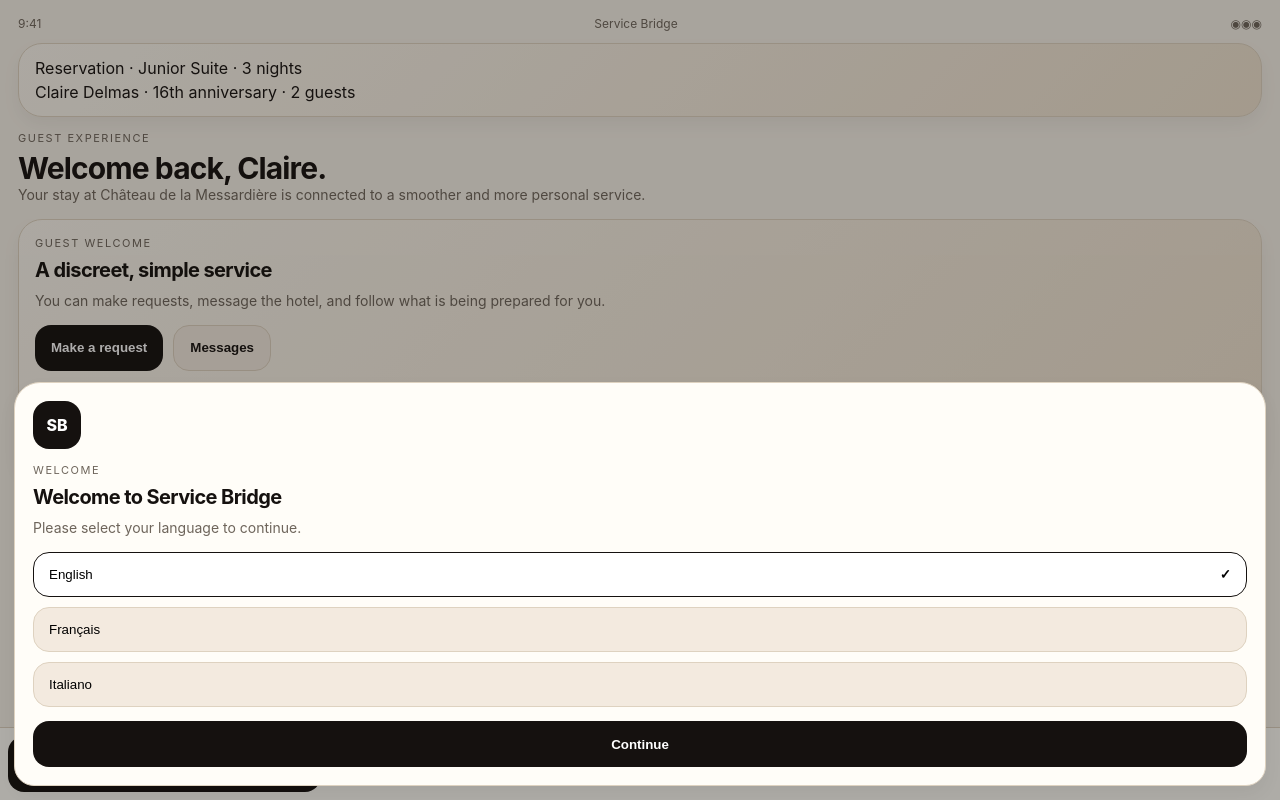
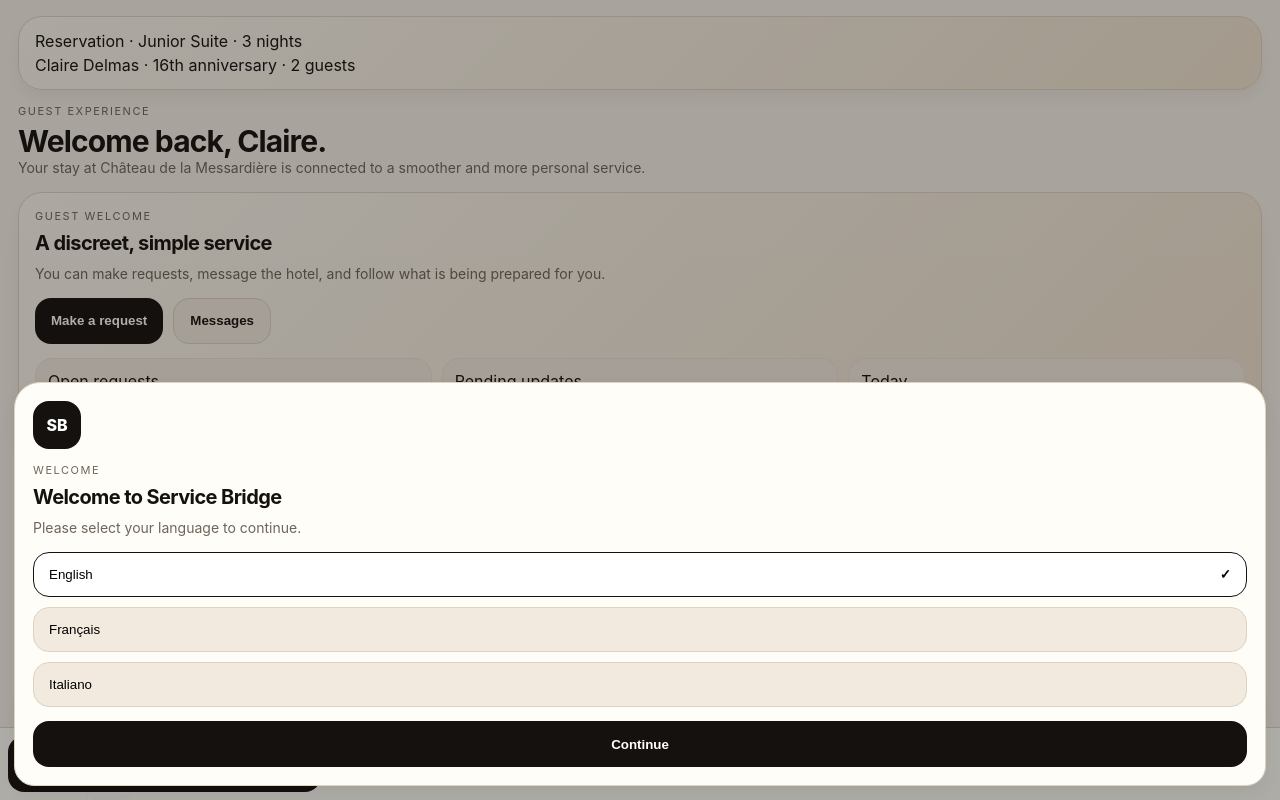
Before and after one commit to WqlkyHub/Service-Bridge, a plain HTML site: page index.html in a window 1280 px wide. Drawn offline with Linux system fonts and the light colour scheme.

Commit message:
Add files via upload

```diff
--- a/index.html
+++ b/index.html
@@ -33,11 +33,11 @@
 body{display:flex;justify-content:center;align-items:flex-start}
 .shell{width:100%;height:100%;padding:0;margin:0}
 .phone{width:100%;height:100svh;background:var(--bg);overflow:hidden;position:relative;display:flex;flex-direction:column}
-.status{display:flex;justify-content:space-between;padding:max(env(safe-area-inset-top,16px),16px) 18px 8px;font-size:12px;color:var(--muted)}
+.status{display:none}
 .screen{display:none;flex:1;min-height:0;flex-direction:column;overflow:hidden}.screen.active{display:flex}
-.head{padding:4px 18px 14px}.eyebrow{font-size:11px;letter-spacing:.14em;text-transform:uppercase;color:var(--muted);margin-bottom:8px}h1,h2,h3{margin:0;font-weight:700;letter-spacing:-.03em;color:var(--black)}h1{font-size:30px;line-height:1.02}h2{font-size:20px}h3{font-size:15px}
+.head{padding:max(env(safe-area-inset-top,16px),16px) 18px 14px}.eyebrow{font-size:11px;letter-spacing:.14em;text-transform:uppercase;color:var(--muted);margin-bottom:8px}h1,h2,h3{margin:0;font-weight:700;letter-spacing:-.03em;color:var(--black)}h1{font-size:30px;line-height:1.02}h2{font-size:20px}h3{font-size:15px}
 p{margin:0;color:var(--muted);line-height:1.5;font-size:14px}
-.scroll{flex:1;min-height:0;overflow-y:auto;overflow-x:hidden;overscroll-behavior:contain;padding:0 18px calc(90px + env(safe-area-inset-bottom,0px))}.scroll::-webkit-scrollbar{width:0;height:0}
+.scroll{flex:1;min-height:0;overflow-y:auto;overflow-x:hidden;overscroll-behavior:contain;padding:0 18px calc(80px + env(safe-area-inset-bottom))}.scroll::-webkit-scrollbar{width:0;height:0}
 .banner,.tile,.item,.langCard,.card{background:var(--surface);border:1px solid var(--line);border-radius:var(--radius);box-shadow:0 8px 18px rgba(24,17,10,.05)}
 .banner{padding:16px;margin-bottom:14px;background:linear-gradient(135deg,#fbf7ef,#efe2cf)}
 .btn{min-height:46px;border:0;border-radius:16px;padding:0 16px;font-weight:700;cursor:pointer;display:inline-flex;align-items:center;justify-content:center;gap:8px}.btnPrimary{background:var(--black);color:#fff}.btnSecondary{background:var(--surface2);border:1px solid var(--line);color:var(--text)}
@@ -51,7 +51,7 @@
 .meta{display:flex;gap:8px;flex-wrap:wrap;margin-top:10px}.tag{font-size:11px;padding:6px 8px;border-radius:999px;border:1px solid var(--line);background:#fff}.tag.dark{background:var(--black);color:#fff;border-color:var(--black)}.tag.green{background:rgba(44,108,86,.1);color:var(--success)}
 .label{display:block;font-size:11px;color:var(--muted);margin:0 0 8px}.input,.select,.textarea{width:100%;border:1px solid var(--line);background:#fff;border-radius:16px;padding:14px 15px;font:inherit;color:var(--text)}.textarea{min-height:110px;resize:none}
 .stickyComposer{position:sticky;bottom:0;background:linear-gradient(180deg,rgba(246,241,232,0),rgba(246,241,232,1) 25%);padding-top:12px}.composer{display:flex;gap:10px;background:var(--surface);border:1px solid var(--line);border-radius:18px;padding:8px}.composer input{flex:1;border:0;outline:none;background:transparent;padding:10px 8px}.send{width:44px;height:44px;border-radius:14px;background:var(--black);color:#fff;border:0}
-.nav{position:absolute;left:0;right:0;bottom:0;background:rgba(255,253,248,.97);border-top:1px solid var(--line);backdrop-filter:blur(10px);border-radius:0;display:grid;grid-template-columns:repeat(4,1fr);gap:4px;padding:8px 8px max(env(safe-area-inset-bottom,8px),8px);z-index:2}.nav button{border:0;background:transparent;border-radius:16px;padding:10px 6px;color:var(--muted);display:flex;flex-direction:column;gap:3px;align-items:center;justify-content:center;min-height:56px}.nav button.active{background:var(--black);color:#fff}.nav button span{font-size:11px}
+.nav{position:absolute;left:0;right:0;bottom:0;background:rgba(255,253,248,.97);border-top:1px solid var(--line);backdrop-filter:blur(10px);border-radius:0;display:grid;grid-template-columns:repeat(4,1fr);gap:4px;padding:8px 8px calc(env(safe-area-inset-bottom) + 8px);z-index:2}.nav button{border:0;background:transparent;border-radius:16px;padding:10px 6px;color:var(--muted);display:flex;flex-direction:column;gap:3px;align-items:center;justify-content:center;min-height:56px}.nav button.active{background:var(--black);color:#fff}.nav button span{font-size:11px}
 .overlay{position:absolute;inset:0;background:rgba(20,16,12,.34);display:flex;align-items:flex-end;justify-content:center;padding:14px;z-index:5;transition:.2s}.overlay.hidden{opacity:0;pointer-events:none}.langCard{width:100%;padding:18px;border-radius:26px 26px 20px 20px}.logo{width:48px;height:48px;border-radius:16px;background:var(--black);color:#fff;display:flex;align-items:center;justify-content:center;margin-bottom:14px;font-weight:800}
 .langOptions{display:grid;gap:10px;margin:14px 0}.lang{display:flex;justify-content:space-between;align-items:center;width:100%;border:1px solid var(--line);background:var(--surface2);border-radius:16px;padding:14px 15px;text-align:left}.lang.active{background:#fff;border-color:var(--black)}
 .bubble{max-width:88%;padding:12px 14px;border-radius:20px;border:1px solid var(--line);box-shadow:0 8px 20px rgba(24,17,10,.05)}.bubble-left{background:var(--surface)}.bubble-right{background:#f0e6d8;margin-left:auto}.bubble-text{font-size:14px;line-height:1.45}.bubble-meta{display:flex;align-items:center;gap:8px;margin-top:8px;font-size:11px;color:var(--muted)}.receipt{letter-spacing:-.06em;font-weight:700;color:var(--success)}.badge{padding:5px 8px;border-radius:999px;background:var(--surface2);border:1px solid var(--line);font-size:11px}.approved{background:rgba(44,108,86,.10);color:var(--success);border-color:rgba(44,108,86,.18)}
```
